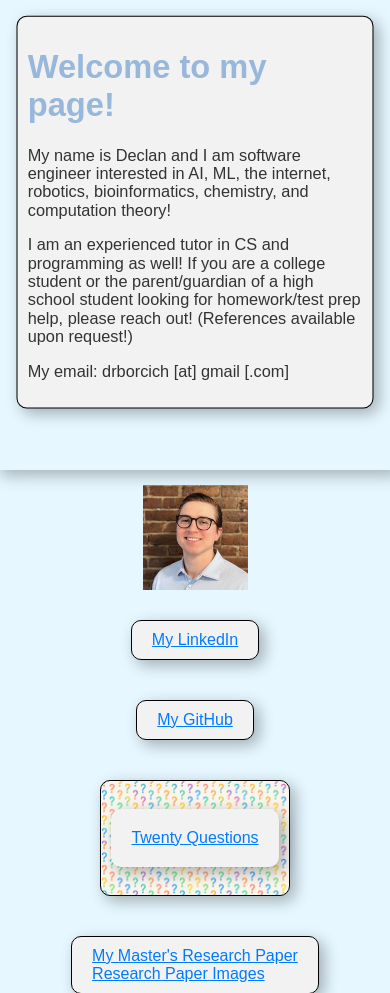
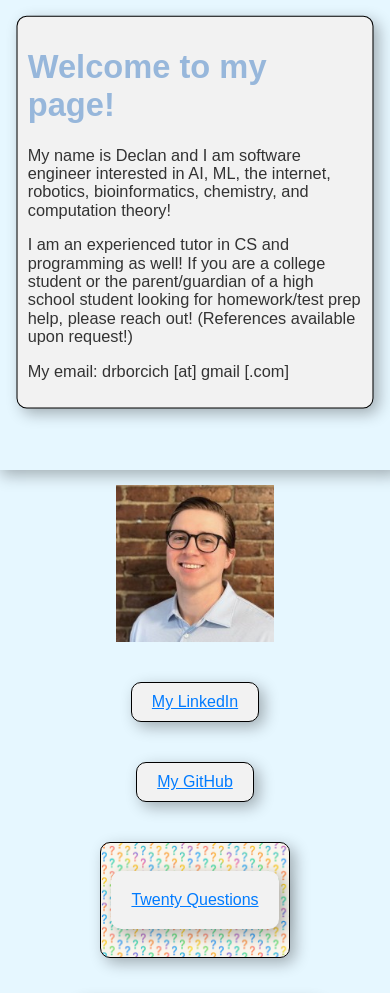
Before and after one commit to gojumbos/pp_2024, a Flask app: page / in a window 390 px wide. Shown: the top 993 px of the page. Run offline with Flask 3, Linux system fonts and the light colour scheme.

Commit message:
more mobile fix - mage

```diff
--- a/templates/index.html
+++ b/templates/index.html
@@ -34,7 +34,7 @@
     <div class="container">
         <img src="static/linkedin_photo.jpeg" alt="favicon.ico"
              class="linkedin-photo-mobile"
-             style="max-width:30%;height:auto;align-content:center;margin-bottom:30px">
+             style="max-width:45%;height:auto;align-content:center;margin-bottom:40px">
       <div class="content">
       <a href="https://www.linkedin.com/in/declan-borcich/" class="button" >
         My LinkedIn
```
